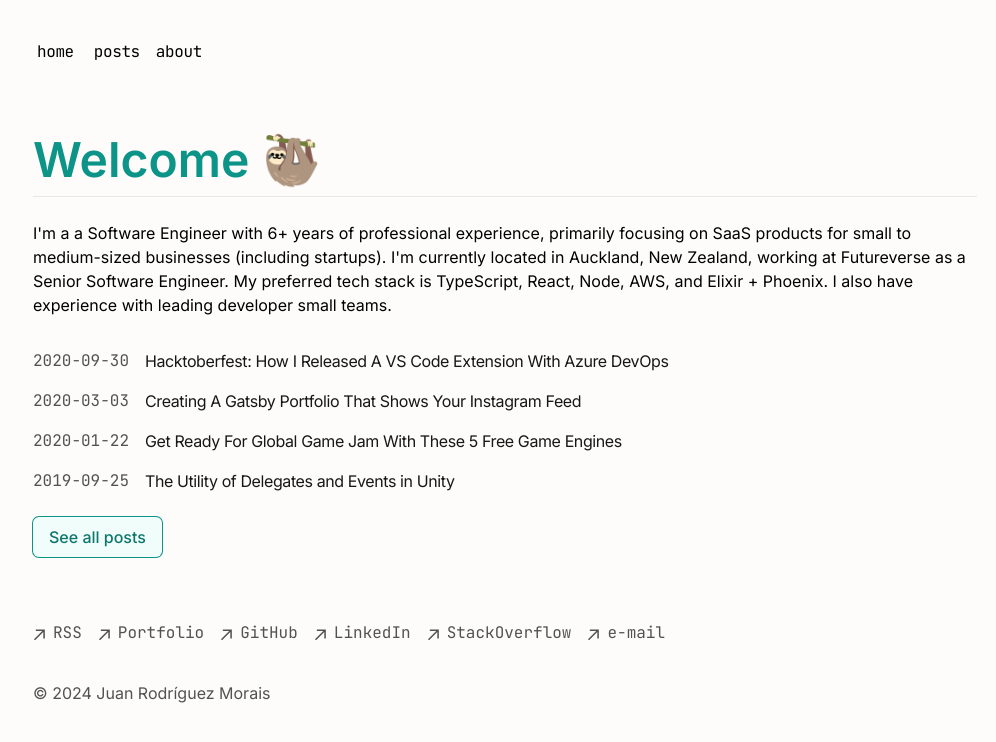
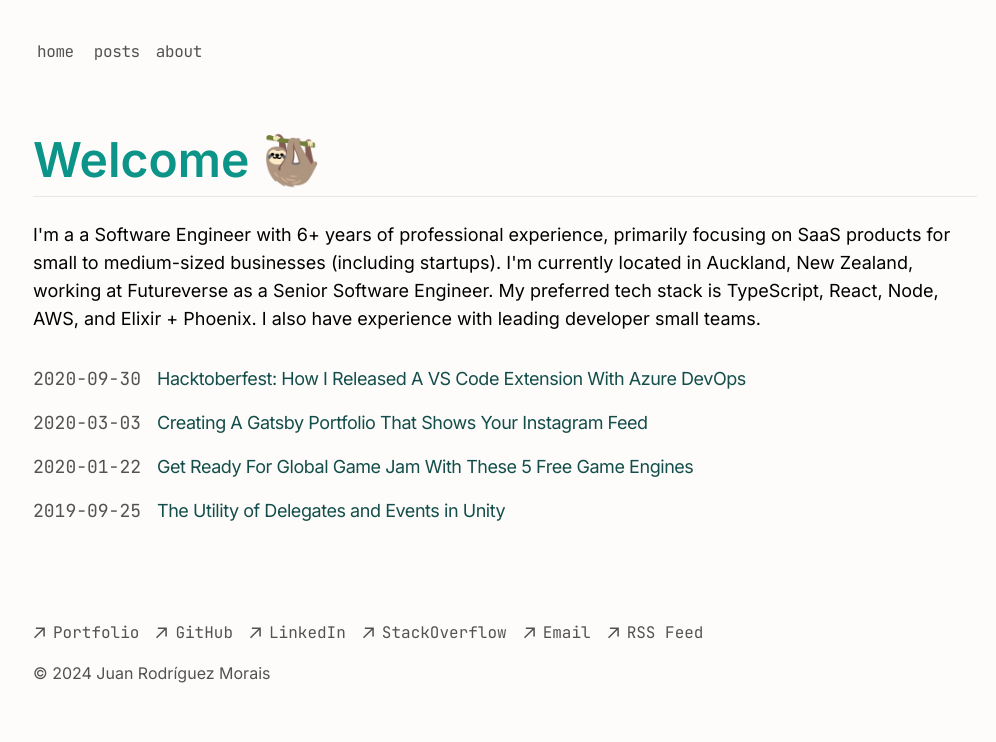
Before and after one commit to timrodz/blog, a Next.js app: page / in a window 1280 px wide. Shown: the top 742 px of the page, without its empty margins (135-1131 px from the left). Built offline with nearby package versions, Linux system fonts and the light colour scheme.

Commit message:
feat: Even cooler blog

```diff
--- /dev/null
+++ b/app/components/arrow-icon.tsx
@@ -0,0 +1,16 @@
+export function ArrowIcon() {
+  return (
+    <svg
+      width="12"
+      height="12"
+      viewBox="0 0 12 12"
+      fill="none"
+      xmlns="http://www.w3.org/2000/svg"
+    >
+      <path
+        d="M2.07102 11.3494L0.963068 10.2415L9.2017 1.98864H2.83807L2.85227 0.454545H11.8438V9.46023H10.2955L10.3097 3.09659L2.07102 11.3494Z"
+        fill="currentColor"
+      />
+    </svg>
+  );
+}
--- /dev/null
+++ b/app/components/arrow-link.tsx
@@ -0,0 +1,22 @@
+import Link from "next/link";
+import { PropsWithChildren } from "react";
+import { ArrowIcon } from "./arrow-icon";
+
+type Props = PropsWithChildren & {
+  href: string;
+  target?: "_blank" | "_self";
+};
+
+export function ArrowLink({ href, children, target = "_blank" }: Props) {
+  return (
+    <Link
+      rel="noopener noreferrer"
+      target={target}
+      href={href}
+      className="text-neutral-600 dark:text-neutral-300 hover:underline flex items-center gap-2 transition-all hover:text-neutral-800 dark:hover:text-neutral-100"
+    >
+      <ArrowIcon />
+      {children}
+    </Link>
+  );
+}
--- a/app/components/footer.tsx
+++ b/app/components/footer.tsx
@@ -1,22 +1,6 @@
 import Link from "next/link";
 import { ReactNode } from "react";
-
-function ArrowIcon() {
-  return (
-    <svg
-      width="12"
-      height="12"
-      viewBox="0 0 12 12"
-      fill="none"
-      xmlns="http://www.w3.org/2000/svg"
-    >
-      <path
-        d="M2.07102 11.3494L0.963068 10.2415L9.2017 1.98864H2.83807L2.85227 0.454545H11.8438V9.46023H10.2955L10.3097 3.09659L2.07102 11.3494Z"
-        fill="currentColor"
-      />
-    </svg>
-  );
-}
+import { ArrowIcon } from "./arrow-icon";
 
 const footerItems: {
   [x: string]: {
@@ -24,9 +8,6 @@ const footerItems: {
     icon?: ReactNode;
   };
 } = {
-  "/rss": {
-    name: "RSS",
-  },
   "https://timrodz.dev": {
     name: "Portfolio",
   },
@@ -40,29 +21,32 @@ const footerItems: {
     name: "StackOverflow",
   },
   "mailto:juan@timrodz.dev": {
-    name: "e-mail",
+    name: "Email",
+  },
+  "/rss": {
+    name: "RSS Feed",
   },
 };
 
 export default function Footer() {
   return (
-    <footer className="mb-16">
-      <ul className="font-sm mt-8 flex flex-col space-x-0 space-y-2 text-neutral-600 md:flex-row md:space-x-4 md:space-y-0 dark:text-neutral-300">
+    <footer className="mt-16 mb-16">
+      <ul className="font-sm flex flex-col space-x-0 space-y-2 text-neutral-600 md:flex-row md:space-x-4 md:space-y-0 dark:text-neutral-300">
         {Object.entries(footerItems).map(([path, { name, icon }]) => (
           <li key={name}>
             <Link
               rel="noopener noreferrer"
               target="_blank"
               href={path}
-              className="hover:underline flex items-center transition-all hover:text-neutral-800 dark:hover:text-neutral-100"
+              className="hover:underline flex items-center gap-2 transition-all hover:text-neutral-800 dark:hover:text-neutral-100"
             >
               {icon ? icon : <ArrowIcon />}
-              <p className="ml-2 h-7">{name}</p>
+              {name}
             </Link>
           </li>
         ))}
       </ul>
-      <p className="mt-8 text-neutral-600 dark:text-neutral-300">
+      <p className="mt-6 md:mt-4 text-neutral-600 dark:text-neutral-300 text-base">
         &copy; {new Date().getFullYear()} Juan Rodríguez Morais
       </p>
     </footer>
--- a/app/components/nav.tsx
+++ b/app/components/nav.tsx
@@ -17,7 +17,7 @@ export function Navbar() {
     <aside className="-ml-[8px] mb-16 tracking-tight">
       <div className="lg:sticky lg:top-20">
         <nav
-          className="flex flex-row items-start relative px-0 pb-0 fade md:overflow-auto scroll-pr-6 md:relative"
+          className="flex flex-row items-start relative px-0 pb-0 fade md:overflow-auto scroll-pr-6 md:relative text-neutral-600"
           id="nav"
         >
           <div className="flex flex-row space-x-0 pr-10">
--- a/app/components/posts.tsx
+++ b/app/components/posts.tsx
@@ -33,8 +33,8 @@ export function BlogPosts({ limit }: Props) {
               <p className="blog-link-date text-neutral-600 dark:text-neutral-300 tabular-nums font-mono">
                 {post.metadata.publishedAt}
               </p>
-              <p className="blog-link-title text-neutral-900 dark:text-neutral-100 tracking-tight">
-                {post.metadata.title}
+              <p className="blog-link-title">
+                <span className="">{post.metadata.title}</span>
               </p>
             </div>
           </Link>
--- a/app/global.css
+++ b/app/global.css
@@ -35,7 +35,7 @@
 html {
   min-width: 360px;
   background: var(--background);
-  @apply text-black dark:text-white dark:bg-stone-800;
+  @apply text-black dark:text-white dark:bg-stone-900;
 }
 
 h1 {
@@ -62,6 +62,10 @@ hr {
   @apply mb-6;
 }
 
+p {
+  @apply md:text-lg;
+}
+
 .prose .anchor {
   @apply absolute invisible no-underline;
 
@@ -76,16 +80,20 @@ hr {
   @apply visible;
 }
 
-.blog-link:hover div .blog-link-date {
-  @apply underline decoration-orange-400 dark:decoration-orange-600 underline-offset-2 decoration-[0.1em];
+.blog-link div .blog-link-title {
+  @apply text-teal-900 dark:text-neutral-300 tracking-tight;
 }
 
 .blog-link:hover div .blog-link-title {
-  @apply text-teal-900 dark:text-neutral-100;
+  @apply text-teal-950 dark:text-neutral-200 transition-all;
+}
+
+.blog-link:hover div .blog-link-title span {
+  @apply underline decoration-teal-900 dark:decoration-teal-500 underline-offset-2 decoration-[0.1em];
 }
 
 .prose a {
-  @apply hover:underline underline-offset-2  text-teal-800 dark:text-white;
+  @apply hover:underline underline-offset-2 decoration-teal-900 dark:decoration-teal-500 text-teal-900 hover:text-teal-950 transition-all dark:text-white;
 }
 
 .prose .anchor:after {
@@ -129,15 +137,15 @@ hr {
 }
 
 .prose h2 {
-  @apply text-3xl font-bold tracking-tight mt-6 mb-2 hover:underline decoration-orange-400 dark:decoration-orange-600 decoration-[0.1em];
+  @apply text-3xl font-bold tracking-tight mt-6 mb-2 hover:underline decoration-teal-900 dark:decoration-teal-500 decoration-[0.1em];
 }
 
 .prose h3 {
-  @apply text-2xl font-semibold tracking-tight mt-6 mb-2 hover:underline decoration-orange-400 dark:decoration-orange-600 decoration-[0.1em];
+  @apply text-2xl font-semibold tracking-tight mt-6 mb-2 hover:underline decoration-teal-900 dark:decoration-teal-500 decoration-[0.1em];
 }
 
 .prose h4 {
-  @apply text-xl font-medium tracking-tight mt-6 mb-2 hover:underline decoration-orange-400 dark:decoration-orange-600 decoration-[0.1em];
+  @apply text-xl font-medium tracking-tight mt-6 mb-2 hover:underline decoration-teal-900 dark:decoration-teal-500 decoration-[0.1em];
 }
 
 .prose strong {
@@ -150,6 +158,10 @@ hr {
 
 .prose ol {
   @apply list-decimal pl-6;
+}
+
+.prose li {
+  @apply md:text-lg text-zinc-700 dark:text-neutral-200;
 }
 
 .prose > :first-child {
@@ -191,9 +203,9 @@ footer ul li a {
 }
 
 .cta {
-  @apply text-teal-800 bg-teal-100 px-4 py-2 font-medium rounded-md decoration-teal-800;
+  @apply text-teal-800 bg-teal-100 dark:bg-teal-500 px-4 py-2 font-medium rounded-md decoration-teal-900;
 }
 
 .cta-subtle {
-  @apply text-teal-700 bg-teal-50 ring-teal-600 ring-[1px] px-4 py-2 font-medium rounded-md decoration-teal-800 decoration-1;
+  @apply text-teal-700 dark:text-white;
 }
--- a/app/layout.tsx
+++ b/app/layout.tsx
@@ -26,8 +26,8 @@ const mono = MonoFont({
 export const metadata: Metadata = {
   metadataBase: new URL(baseUrl),
   title: {
-    default: "Juan Rodríguez Morais",
-    template: "%s - Juan Rodríguez Morais - Portfolio",
+    default: "Juan Rodríguez Morais - Blog",
+    template: "%s - Juan Rodríguez Morais - Blog",
   },
   openGraph: {
     title: "Personal Blog",
--- a/app/page.tsx
+++ b/app/page.tsx
@@ -1,5 +1,4 @@
 import { BlogPosts } from "app/components/posts";
-import Link from "next/link";
 
 export default function Page() {
   return (
@@ -15,12 +14,6 @@ export default function Page() {
       </p>
       <div className="my-8">
         <BlogPosts />
-        <Link
-          href="/posts"
-          className="mt-2 inline-block cta-subtle hover:underline"
-        >
-          See all posts
-        </Link>
       </div>
     </section>
   );
--- a/app/posts/[slug]/page.tsx
+++ b/app/posts/[slug]/page.tsx
@@ -89,8 +89,9 @@ export default function Blog({ params }: Props) {
       <h1 className="title font-bold text-3xl md:text-5xl tracking-tighter">
         {post.metadata.title}
       </h1>
-      <div className="flex justify-between items-center mt-2 mb-8 text-sm">
-        <p className="text-sm text-neutral-600 dark:text-neutral-300">
+      <hr />
+      <div className="flex justify-between items-center mt-2 mb-8">
+        <p className="text-neutral-600 dark:text-neutral-300">
           Published on {formatDate(post.metadata.publishedAt)}
         </p>
       </div>
```
Also changed, not shown: 1 other file (tests, documents, lock files or other folders).
